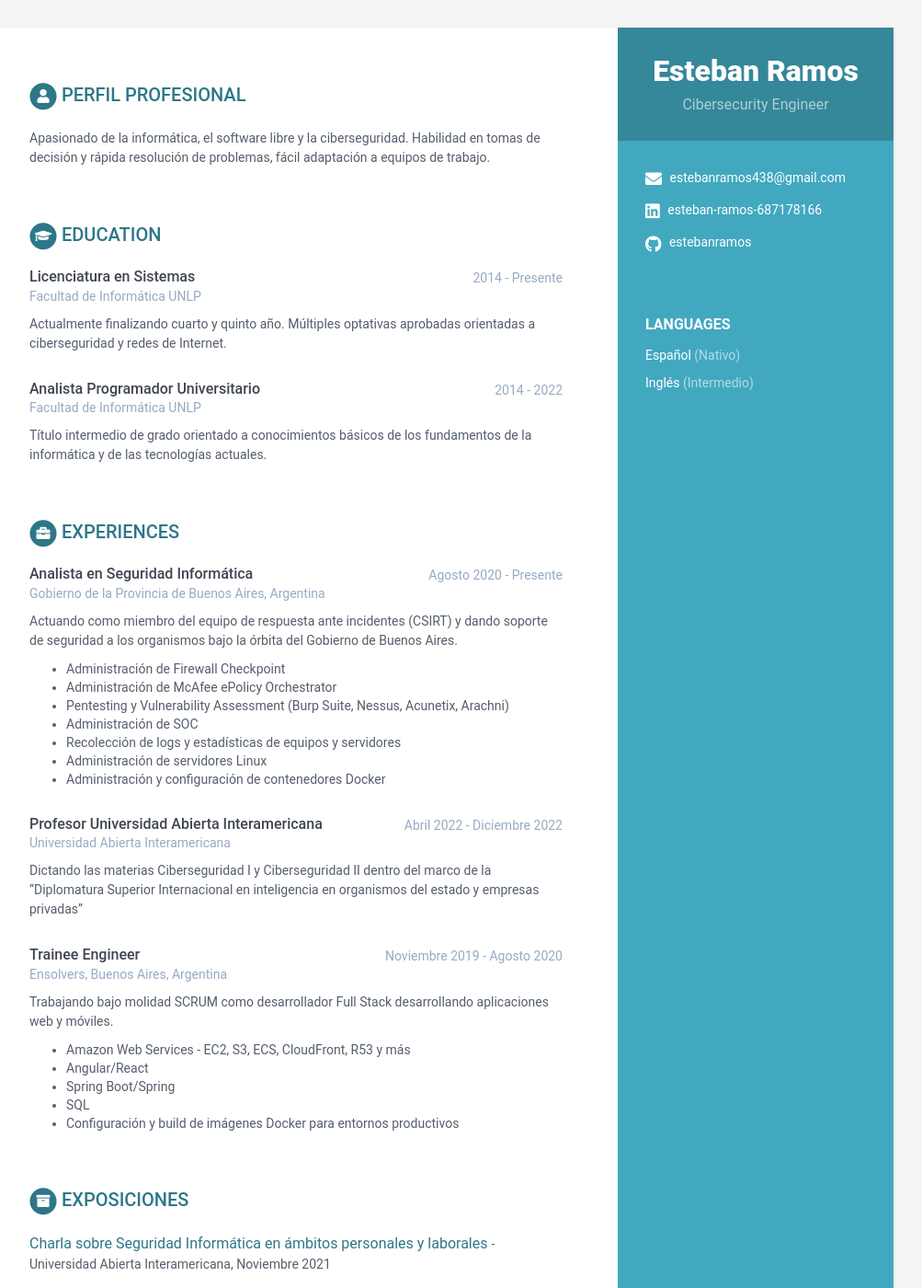
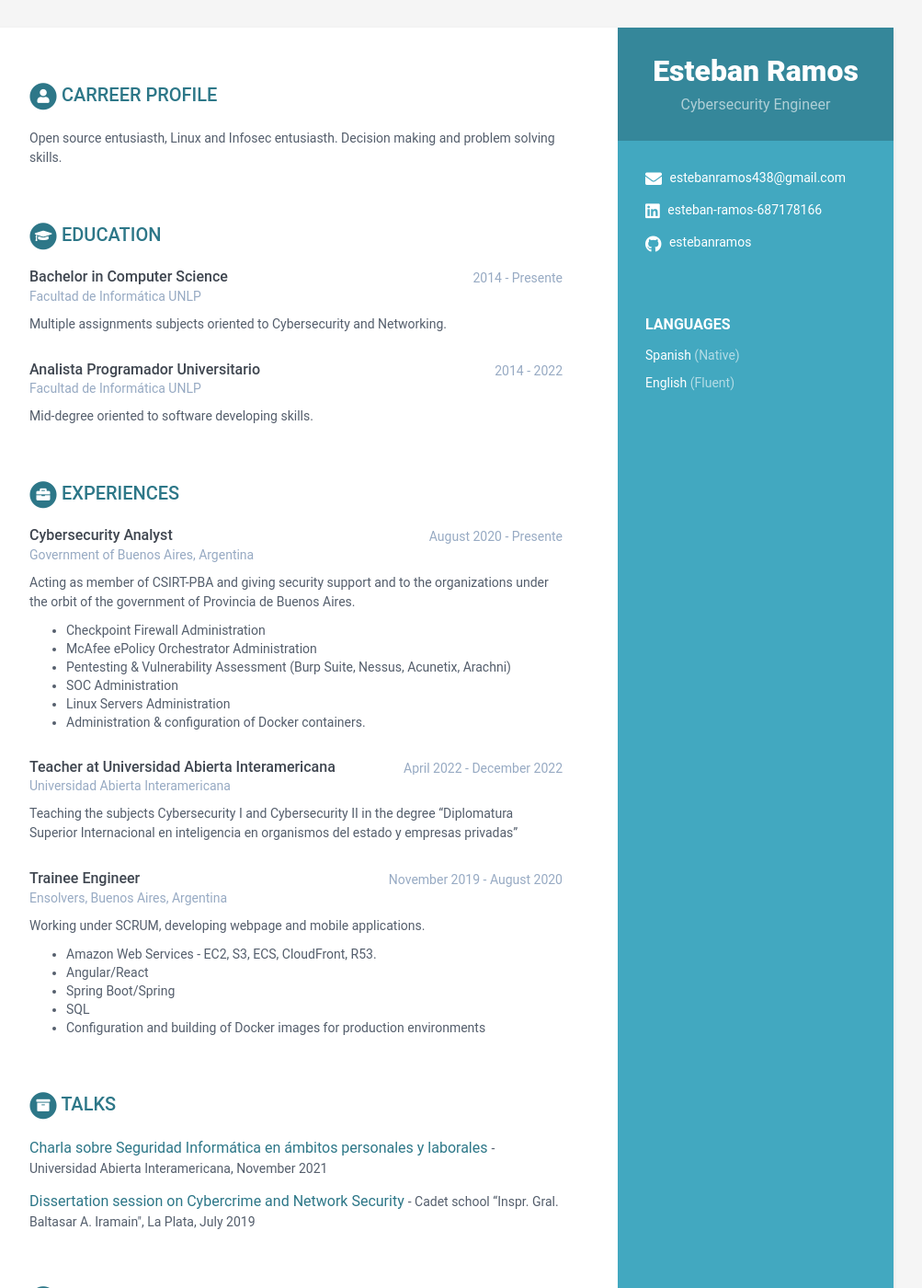
Before and after one commit to estebanramos/my-resume, a Jekyll site: the page built from index.html, in a window 1280 px wide and 1400 px high. Shown: the whole window at 92% size, without its empty margins (168-1171 px from the left). Built offline with Jekyll 4.4.1, drawn with Linux system fonts in a browser that asks for light colours; some of the changed text lies outside the part shown.

Commit message:
Update data.yml
first commit

```diff
--- a/_data/data.yml
+++ b/_data/data.yml
@@ -8,7 +8,7 @@ sidebar:
 
     # Profile information
     name: Esteban Ramos
-    tagline: Cibersecurity Engineer
+    tagline: Cybersecurity Engineer
     #avatar: profile.png  #place a 100x100 picture inside /assets/images/ folder and provide the name of the file below
 
     # Sidebar links
@@ -18,11 +18,11 @@ sidebar:
     github: estebanramos
 
     languages:
-      - idiom: Español
-        level: Nativo
+      - idiom: Spanish
+        level: Native
 
-      - idiom: Inglés
-        level: Intermedio
+      - idiom: English
+        level: Fluent
 
      #- idiom: Spanish
      #   level: Professional
@@ -38,49 +38,47 @@ sidebar:
     #    link:
 
 career-profile:
-    title: Perfil Profesional
+    title: Carreer Profile
     summary: |
-      Apasionado de la informática, el software libre y la ciberseguridad. Habilidad en tomas de decisión y rápida resolución de problemas, fácil adaptación a equipos de trabajo.
+      Open source entusiasth, Linux and Infosec entusiasth. Decision making and problem solving skills.
 education:
-    - degree: Licenciatura en Sistemas
+    - degree: Bachelor in Computer Science
       university: Facultad de Informática UNLP
       time: 2014 - Presente
       details: |
-        Actualmente finalizando cuarto y quinto año. Múltiples optativas aprobadas orientadas a
-        ciberseguridad y redes de Internet.
+        Multiple assignments subjects oriented to Cybersecurity and Networking.
     - degree: Analista Programador Universitario
       university: Facultad de Informática UNLP
       time: 2014 - 2022
       details: |
-        Título intermedio de grado orientado a conocimientos básicos de los fundamentos de la informática y de las tecnologías actuales.
+        Mid-degree oriented to software developing skills.
 experiences:
-    - role: Analista en Seguridad Informática
-      time: Agosto 2020 - Presente
-      company: Gobierno de la Provincia de Buenos Aires, Argentina
+    - role: Cybersecurity Analyst
+      time: August 2020 - Presente
+      company: Government of Buenos Aires, Argentina
       details: |
-        Actuando como miembro del equipo de respuesta ante incidentes (CSIRT) y dando soporte de seguridad a los organismos bajo la órbita del Gobierno de Buenos Aires.
-          - Administración de Firewall Checkpoint
-          - Administración de McAfee ePolicy Orchestrator
-          - Pentesting y Vulnerability Assessment (Burp Suite, Nessus, Acunetix, Arachni)
-          - Administración de SOC
-          - Recolección de logs y estadísticas de equipos y servidores
-          - Administración de servidores Linux
-          - Administración y configuración de contenedores Docker
-    - role: Profesor Universidad Abierta Interamericana
-      time: Abril 2022 - Diciembre 2022
+        Acting as member of CSIRT-PBA and giving security support and to the organizations under the orbit of the government of Provincia de Buenos Aires.
+          - Checkpoint Firewall Administration
+          - McAfee ePolicy Orchestrator Administration
+          - Pentesting & Vulnerability Assessment (Burp Suite, Nessus, Acunetix, Arachni)
+          - SOC Administration
+          - Linux Servers Administration
+          - Administration & configuration of Docker containers.
+    - role: Teacher at Universidad Abierta Interamericana
+      time: April 2022 - December 2022
       company: Universidad Abierta Interamericana
       details: |
-        Dictando las materias Ciberseguridad I y Ciberseguridad II dentro del marco de la "Diplomatura Superior Internacional en inteligencia en organismos del estado y empresas privadas"
+        Teaching the subjects Cybersecurity I and Cybersecurity II in the degree "Diplomatura Superior Internacional en inteligencia en organismos del estado y empresas privadas"
     - role: Trainee Engineer
-      time: Noviembre 2019 - Agosto 2020
+      time: November 2019 - August 2020
       company: Ensolvers, Buenos Aires, Argentina
       details: |
-        Trabajando bajo molidad SCRUM como desarrollador Full Stack desarrollando aplicaciones web y móviles.
-          - Amazon Web Services - EC2, S3, ECS, CloudFront, R53 y más
+        Working under SCRUM, developing webpage and mobile applications.
+          - Amazon Web Services - EC2, S3, ECS, CloudFront, R53.
           - Angular/React
           - Spring Boot/Spring
           - SQL
-          - Configuración y build de imágenes Docker para entornos productivos
+          - Configuration and building of Docker images for production environments
 # projects:
 #     title: Projects
 #     intro: >
@@ -109,48 +107,48 @@ experiences:
 #         tagline: "A responsive Bootstrap one page theme designed to help app developers promote their mobile apps"
 
 projects:
-    title: Exposiciones
+    title: Talks
     #intro: |
     #  You can list your publications in this section. Lorem ipsum dolor sit
     #  amet, consectetur adipiscing elit. Vestibulum et ligula in nunc
     #  bibendum fringilla a eu lectus.
     assignments:
       - title: Charla sobre Seguridad Informática en ámbitos personales y laborales
-        tagline: Universidad Abierta Interamericana, Noviembre 2021
-      - title: Jornada de disertación sobre Cibercrimen y Seguridad en Redes
-        tagline: Escuela de Cadetes “Inspr. Gral. Baltasar A. Iramain", La Plata, Julio 2019
+        tagline: Universidad Abierta Interamericana, November 2021
+      - title: Dissertation session on Cybercrime and Network Security
+        tagline: Cadet school “Inspr. Gral. Baltasar A. Iramain", La Plata, July 2019
 
 publications:
-    title: Cursos
+    title: Courses
     #intro: |
     #  You can list your publications in this section. Lorem ipsum dolor sit
     #  amet, consectetur adipiscing elit. Vestibulum et ligula in nunc
     #  bibendum fringilla a eu lectus.
     papers:
-      - title: Seguridad en los Sistemas de Control Industrial (ICS/SCADA)
+      - title: Securing Industrial Control Systems (ICS/SCADA)
         link: "#"
         authors:  Cyber4Dev/OAS
-        conference: Febrero 2022
-      - title: Curso de Hacking Ético
+        conference: February 2022
+      - title: Ethical Hacking Course
         link: "https://platzi.com/p/Eramos/curso/1583-ethical-hacking/diploma/detalle/"
         authors: Platzi
-        conference: Febrero 2021
-      - title: Curso Básico de Seguridad Informática para Empresas
+        conference: February 2021
+      - title: Basic Course of Computer Security for Companies
         link: "https://platzi.com/p/Eramos/curso/1647-seguridad-empresas/diploma/detalle/"
         authors: Platzi
-        conference: Febrero 2021
-      - title: Curso de Fundamentos de Pentesting
+        conference: February 2021
+      - title: Pentesting Fundamentals Course
         link: "https://platzi.com/p/Eramos/curso/1669-pentesting/diploma/detalle/"
         authors: Platzi
-        conference: Enero 2021
-      - title: Curso de Redes Informáticas de Internet
+        conference: January 2021
+      - title: Internet Computer Networks Course
         link: "https://platzi.com/p/Eramos/curso/2225-redes/diploma/detalle/"
         authors: Platzi
-        conference: Octubre 2020
-      - title: Curso de Introducción a la Seguridad Informática
+        conference: October 2020
+      - title: Introduction to Computer Security Course
         link: "https://platzi.com/p/Eramos/curso/1496-seguridad-informatica/diploma/detalle/"
         authors: Platzi
-        conference: Abril 2020
+        conference: April 2020
 
 #publications:
 #    title: Formación Complementaria
@@ -162,7 +160,7 @@ publications:
 #      - title: Competencias Capture The Flag (CTF)
 #      - title: Máquinas en Hack The Box
 skills:
-    title: Aptitudes
+    title: Skills
     toolset:
       - name: Python
         level: 70%
```
